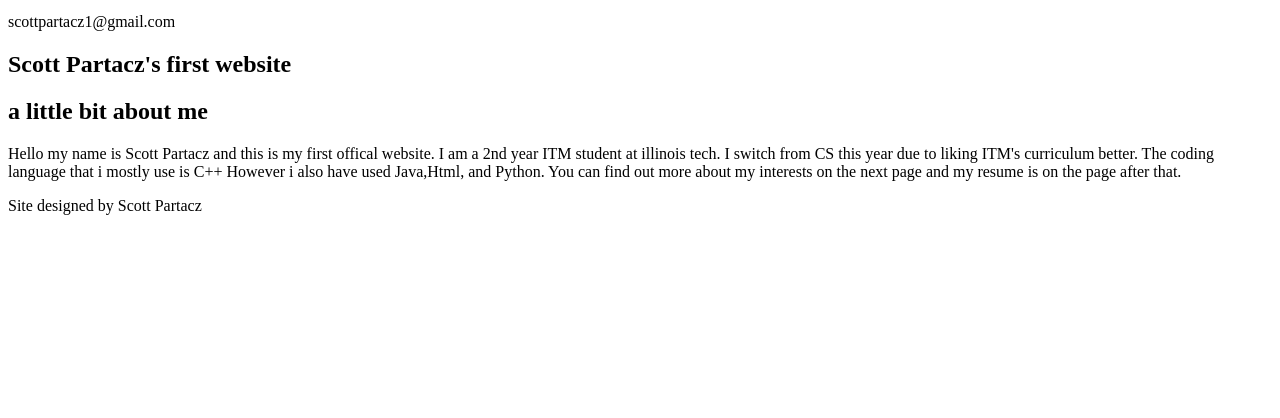
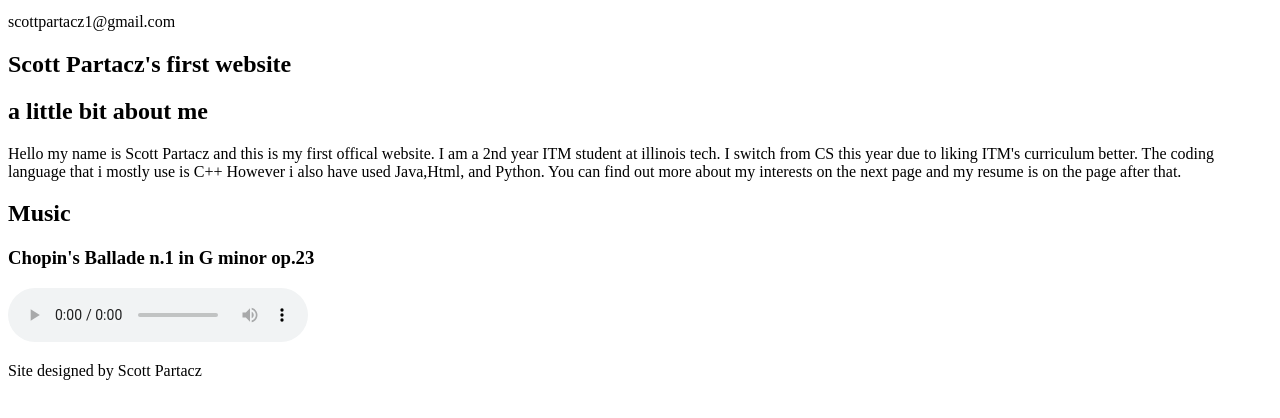
Before and after one commit to ScottPartacz/ITMD-361-Project-one, a plain HTML site: page index.html in a window 1280 px wide. Shown: the part 140-558 px from the top of the page. Drawn offline with Linux system fonts and the light colour scheme.

Commit message:
added the music to homepage
Need to change the song

```diff
--- a/index.html
+++ b/index.html
@@ -33,6 +33,13 @@
           the page after that.
           </p>
     </section>
+    <section>
+      <h2> Music </h2>
+        <h3> Chopin's Ballade n.1 in G minor op.23 </h3>
+          <audio controls>
+            <source src="interests/Music/Ballata.mp3" type="audio/mpeg" />
+          </audio>
+    </section>
     <footer>
       <p> Site designed by Scott Partacz
       </p>
```
